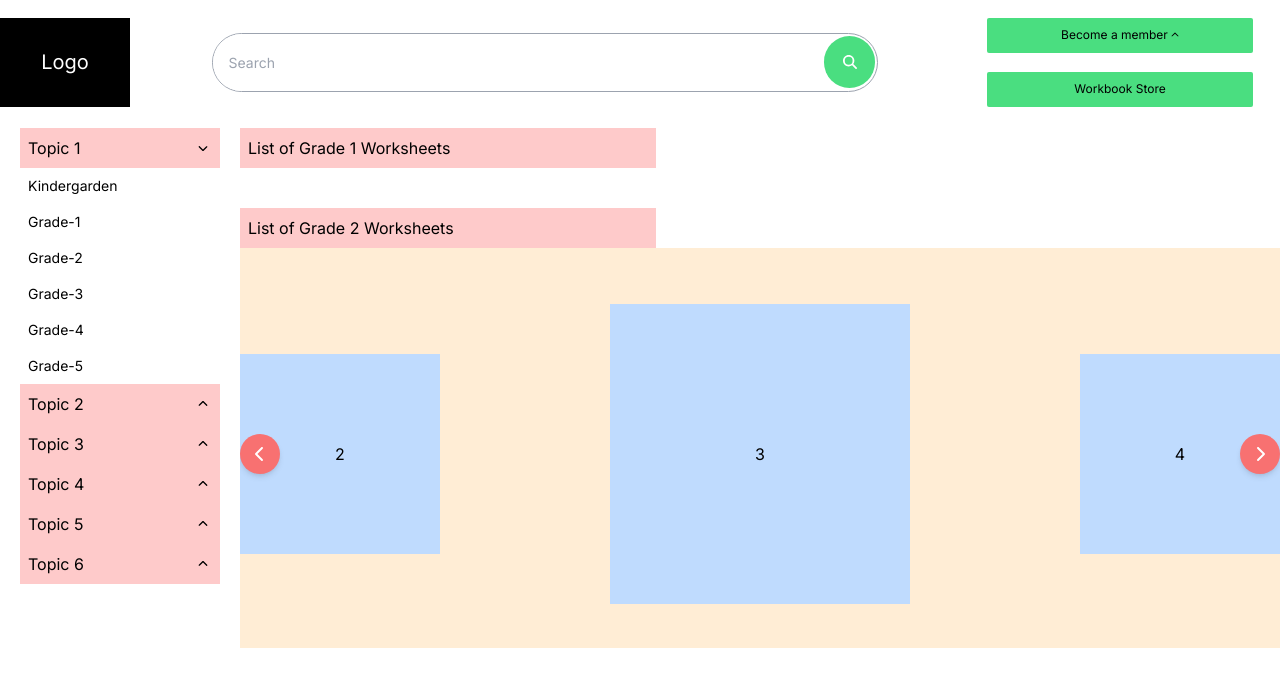
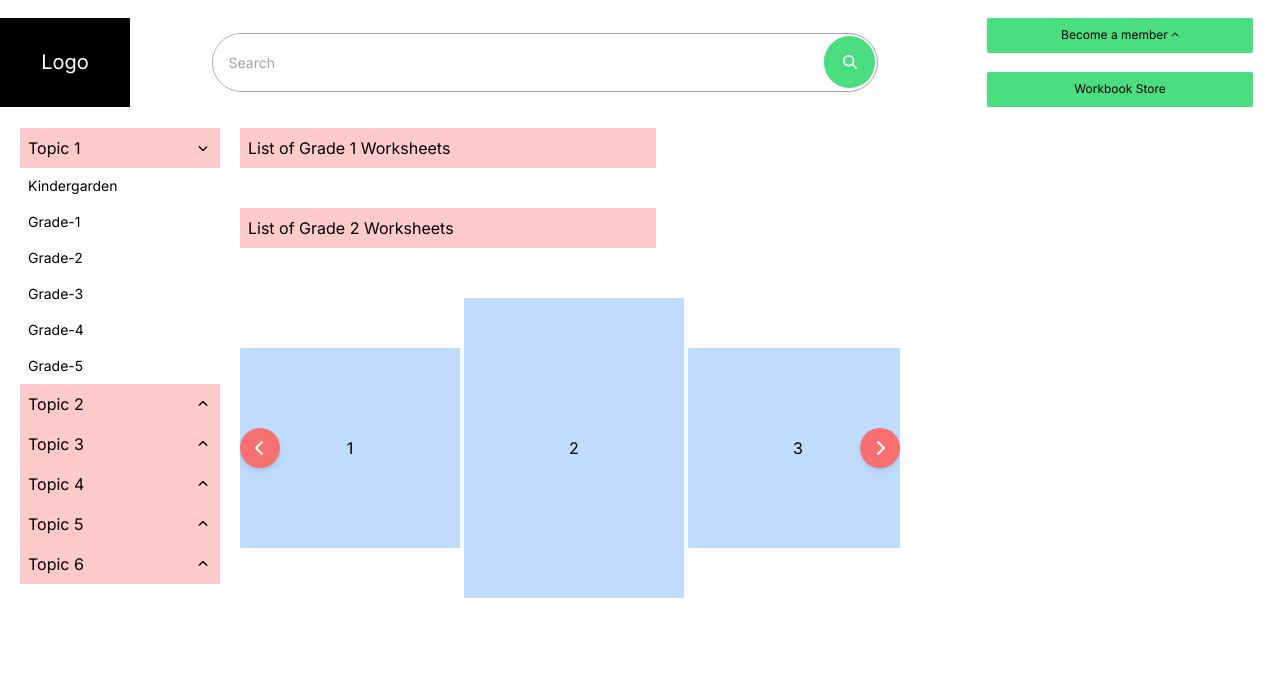
Before and after one commit to Faiaz-Rahman/k5new, a Next.js app: page /page1 in a window 1280 px wide. Shown: the top 686 px of the page. Built offline with nearby package versions, Linux system fonts and the light colour scheme.

Commit message:
animated slider added

```diff
--- a/src/app/page1/page.tsx
+++ b/src/app/page1/page.tsx
@@ -1,5 +1,5 @@
 'use client'
-import React, { useContext, useEffect, useState } from 'react'
+import React, { useContext, useEffect, useRef, useState } from 'react'
 import { AccordionContext } from '../_components/Accordion/Accordion'
 
 import { AccordionContextType } from '../_components/Accordion/Accordion'
@@ -15,8 +15,8 @@ export default function page1() {
     // }, [selected])
 
     const data = [1, 2, 3, 4, 5]
-    const [focusedInd, setfocusedInd] = useState<number>(2)
-    const [style, setStyle] = useState('')
+    const [focusedInd, setfocusedInd] = useState<number>(1)
+    const [style, setStyle] = useState<number>(0)
 
     return (
         <>
@@ -32,8 +32,15 @@ export default function page1() {
             </div>
 
             <div
-                className="flex bg-orange-100 items-center pt-3
-                justify-between relative h-[400px] w-[calc(100% - 200px)] gap-[10px] overflow-hidden
+                className="flex items-center
+                justify-between relative h-[400px] w-[660px]
+                overflow-x-hidden
+            "
+            >
+                <div
+                    className="flex justify-center
+                    h-full items-center gap-1
+                    flex-row
                 "
                 >
                     {data.map((item, ind) => {
@@ -41,7 +48,13 @@ export default function page1() {
                             return (
                                 <div
                                     key={item}
-                                className={`h-[300px] w-[300px] bg-blue-200 flex items-center justify-center transition-all duration-500`}
+                                    className={`h-[300px] w-[220px]
+                                bg-blue-200 flex items-center
+                                justify-center transition-all
+                                duration-500`}
+                                    style={{
+                                        transform: `translateX(${style}px)`,
+                                    }}
                                 >
                                     {item}
                                 </div>
@@ -50,7 +63,14 @@ export default function page1() {
                             return (
                                 <div
                                     key={item}
-                                className={`h-[200px] w-[200px] bg-blue-200 flex items-center justify-center transition-all duration-500`}
+                                    className={`h-[200px] w-[220px]
+                                bg-blue-200 flex transform
+                                items-center justify-center
+                                transition-all duration-500
+                            `}
+                                    style={{
+                                        transform: `translateX(${style}px)`,
+                                    }}
                                 >
                                     {item}
                                 </div>
@@ -59,20 +79,46 @@ export default function page1() {
                             return (
                                 <div
                                     key={item}
-                                className={`h-[200px] w-[200px] bg-blue-200 flex items-center justify-center transition-all duration-500`}
+                                    className={`h-[200px] w-[220px]
+                                bg-blue-200 flex items-center
+                                justify-center transition-all
+                                duration-500
+
+                                `}
+                                    style={{
+                                        transform: `translateX(${style}px)`,
+                                    }}
+                                >
+                                    {item}
+                                </div>
+                            )
+                        } else {
+                            return (
+                                <div
+                                    key={item}
+                                    className={`h-[200px] w-[180px]
+                                bg-blue-200 flex items-center
+                                justify-center transition-all
+                                duration-500
+
+                                `}
+                                    style={{
+                                        transform: `translateX(${style}px)`,
+                                    }}
                                 >
                                     {item}
                                 </div>
                             )
                         }
                     })}
+                </div>
 
                 <div
                     role="button"
                     onClick={() => {
                         if (focusedInd > 1) {
                             setfocusedInd((prev) => prev - 1)
-                            setStyle('transform -translate-x-[200px]')
+                            setStyle((prev) => prev + 180)
                         }
                     }}
                     className="absolute h-10 w-10 bg-red-400
@@ -91,7 +137,7 @@ export default function page1() {
                     onClick={() => {
                         if (focusedInd < 3) {
                             setfocusedInd((prev) => prev + 1)
-                            setStyle('transform translate-x-[200px]')
+                            setStyle((prev) => prev - 180)
                         }
                     }}
                     className="absolute h-10 w-10 bg-red-400
```
Lines whose indentation alone changed are shown as unchanged.
